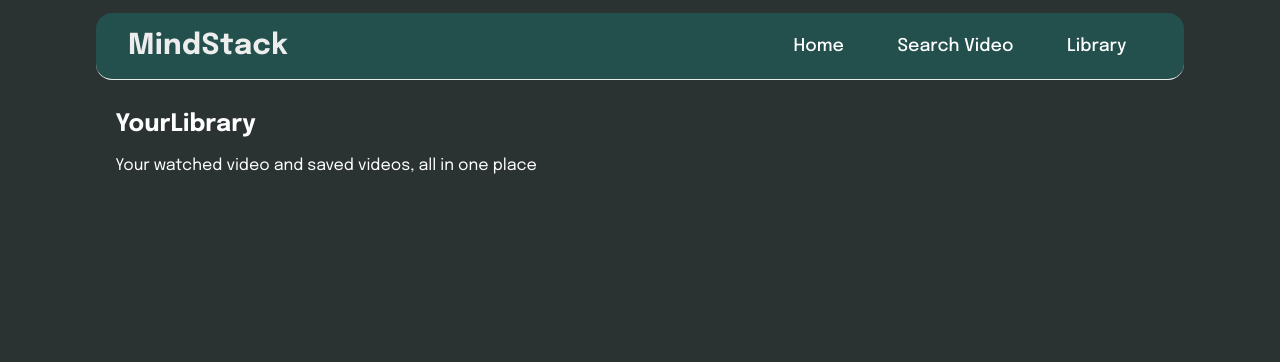
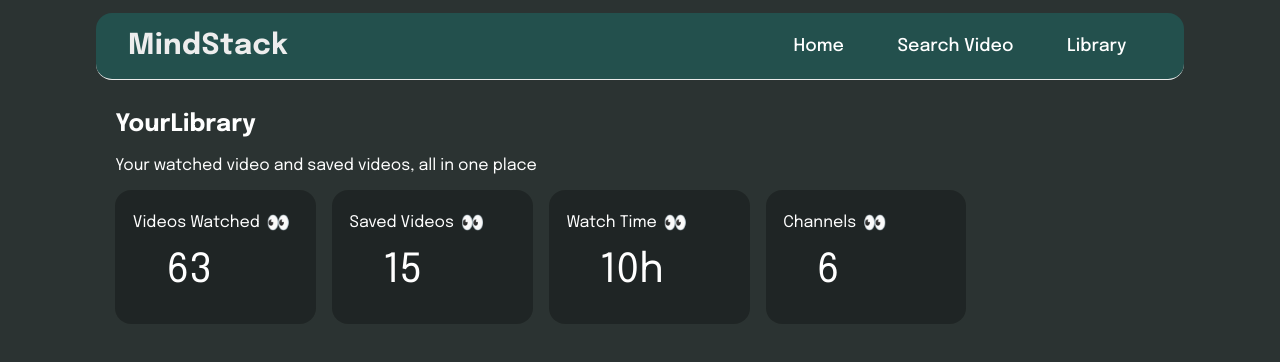
Before and after one commit to Lovnimesh/MindStack, a React (Vite) app: page /library in a window 1280 px wide. Shown: the top 362 px of the page. Built offline with nearby package versions, Linux system fonts and the light colour scheme; a web font is replaced by a local one.

Commit message:
worked on Library module

```diff
--- a/src/components/DataContainer.jsx
+++ b/src/components/DataContainer.jsx
@@ -0,0 +1,21 @@
+import PropTypes from "prop-types";
+import styles from "./DataContainer.module.css";
+
+function DataContainer({ title, data, icon }) {
+  return (
+    <div className={styles.container}>
+      <div className={styles.header}>
+        <p style={{ margin: "0.8rem 0.4rem" }}>{title}</p>
+        <span style={{ fontSize: "1.2rem" }}>{icon}</span>
+      </div>
+      <p style={{ fontSize: "2.5rem", margin: "0.4rem 2.5rem" }}>{data}</p>
+    </div>
+  );
+}
+
+export default DataContainer;
+DataContainer.propTypes = {
+  title: PropTypes.string.isRequired,
+  data: PropTypes.string.isRequired,
+  icon: PropTypes.string.isRequired,
+};
--- a/src/components/DataContainer.module.css
+++ b/src/components/DataContainer.module.css
@@ -0,0 +1,10 @@
+.container {
+  width: 17%;
+  padding: 0.7rem 0.7rem 1.7rem 0.7rem;
+  background-color: #00000045;
+  border-radius: 1rem;
+}
+.header {
+  display: flex;
+  align-items: center;
+}
--- a/src/components/LibraryData.jsx
+++ b/src/components/LibraryData.jsx
@@ -1,6 +1,17 @@
+import DataContainer from "./DataContainer";
 import styles from "./LibraryData.module.css";
+
 function LibraryData() {
-  return <div className={styles.dataContainer}></div>;
+  return (
+    <>
+      <div className={styles.dataContainer}>
+        <DataContainer title={"Videos Watched"} data={"63"} icon={"👀"} />
+        <DataContainer title={"Saved Videos"} data={"15"} icon={"👀"} />
+        <DataContainer title={"Watch Time"} data={"10h"} icon={"👀"} />
+        <DataContainer title={"Channels"} data={"6"} icon={"👀"} />
+      </div>
+    </>
+  );
 }
 
 export default LibraryData;
--- a/src/components/LibraryData.module.css
+++ b/src/components/LibraryData.module.css
@@ -1,2 +1,5 @@
 .dataContainer {
+  display: flex;
+  align-items: center;
+  column-gap: 1rem;
 }
```
Also changed, not shown: src/components/WatchedVideoList.jsx (deleted, +0 -7 lines), src/components/LibraryVideoItem.jsx (added), src/components/LibraryVideoItem.module.css (added), src/components/LibraryVideoList.jsx (added), src/components/LibraryVideoList.module.css (added), src/components/WatchedVideosList.module.css (deleted).
